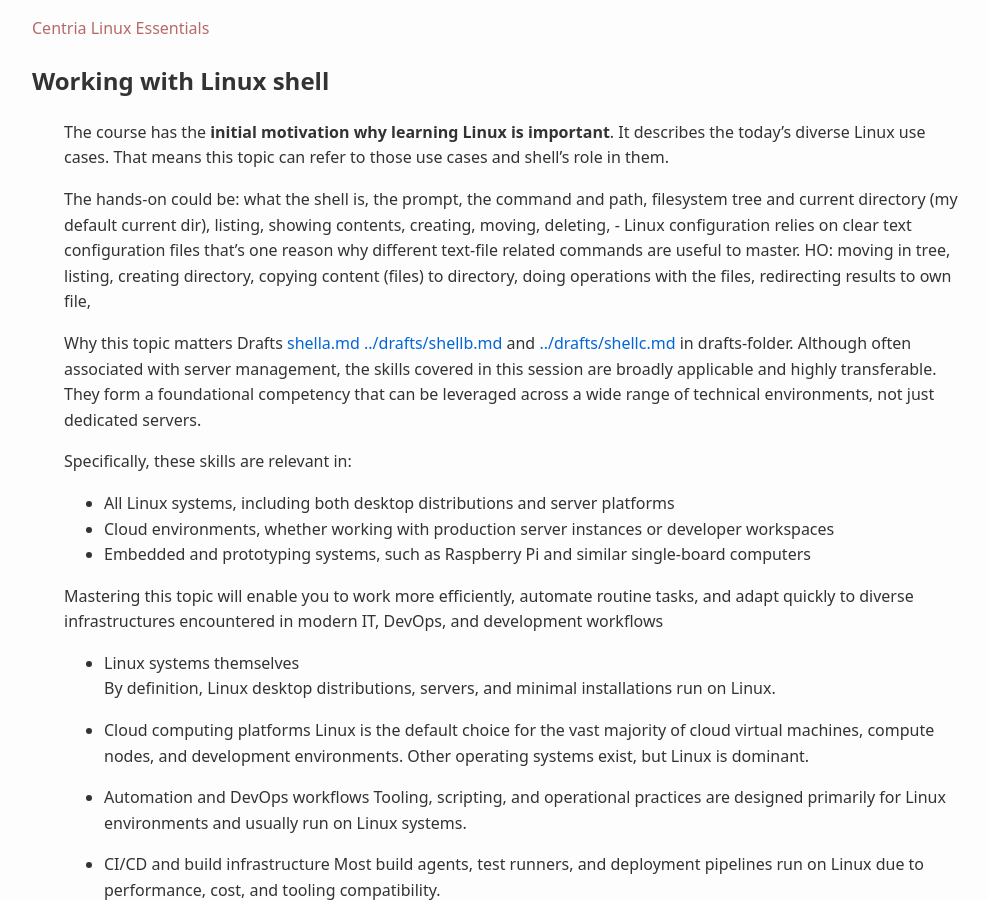
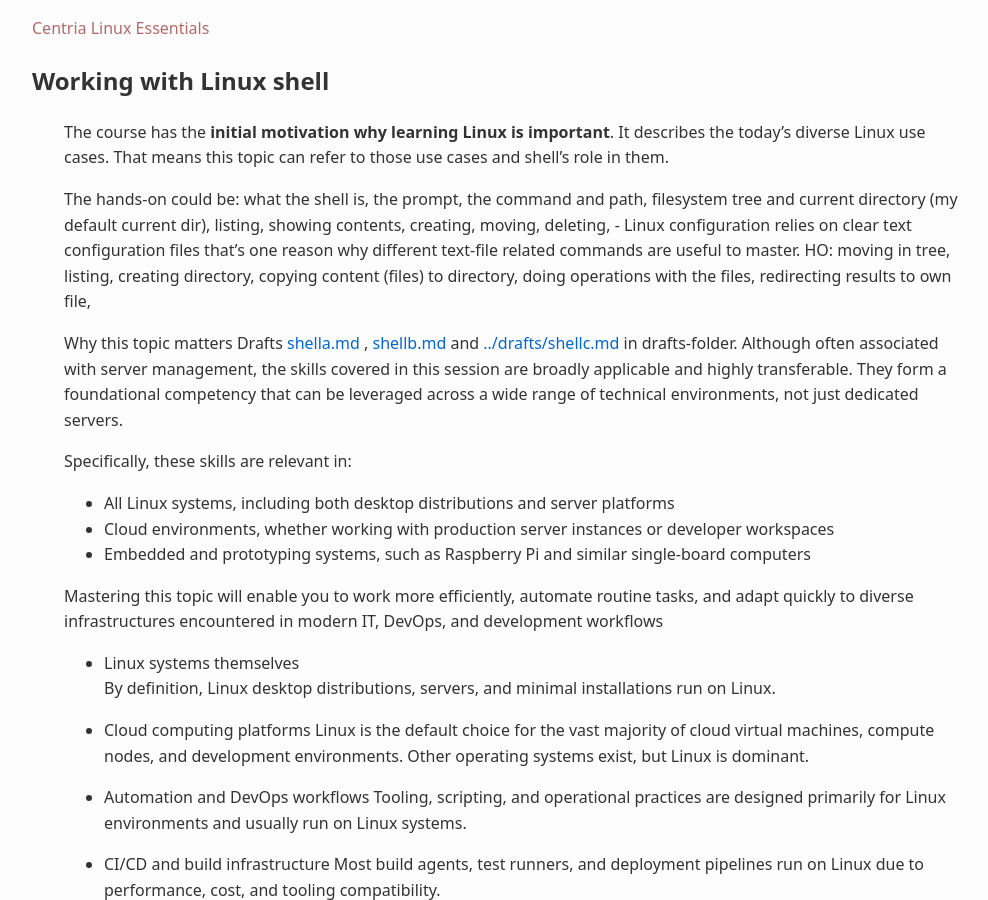
Before and after one commit to averkoc/lxprivate, a Jekyll site: the page built from docs/ws2t.md, in a window 1280 px wide and 900 px high. Shown: the whole window, without its empty margins (128-1116 px from the left). Built offline with Jekyll 4.4.1, drawn with Linux system fonts in a browser that asks for light colours.

Commit message:
Fix formatting of draft links in ws2t.md

```diff
--- a/docs/ws2t.md
+++ b/docs/ws2t.md
@@ -12,7 +12,7 @@ HO: moving in tree, listing, creating directory, copying content (files) to dire
 
 
 Why this topic matters
-Drafts [shella.md](../drafts/shella) [../drafts/shellb.md](shellb) and [../drafts/shellc.md](./shellc) in drafts-folder.
+Drafts [shella.md](../drafts/shella) , [shellb.md](../drafts/shellb) and [../drafts/shellc.md](./shellc) in drafts-folder.
 Although often associated with server management, the skills covered in this session are broadly applicable and highly transferable. They form a foundational competency that can be leveraged across a wide range of technical environments, not just dedicated servers.
 
 Specifically, these skills are relevant in:
```
